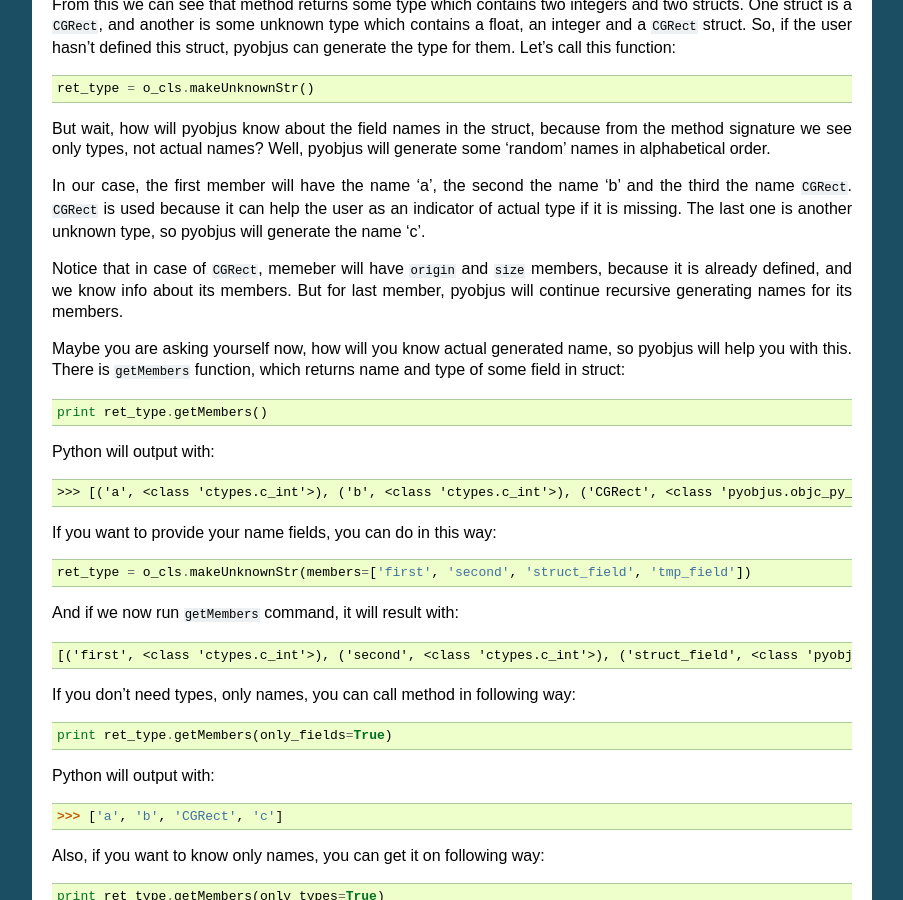
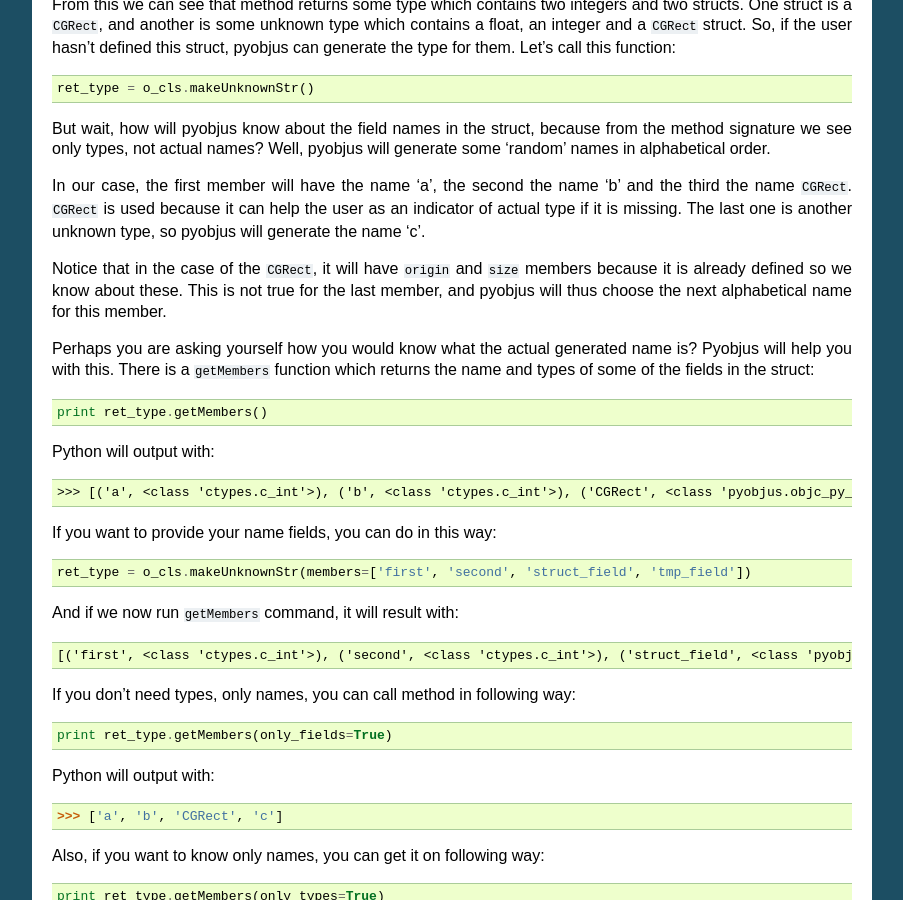
Before and after one commit to kivy/pyobjus, a Sphinx documentation site: the page built from docs/source/core_tutorials.rst, in a window 1280 px wide and 900 px high, scrolled down 9041 px. Shown: the whole window, without its empty margins (198-1101 px from the left). Built offline with Sphinx 7.4.7, drawn with Linux system fonts in a browser that asks for light colours.

Commit message:
doc: grammar tweaks

```diff
--- a/docs/source/core_tutorials.rst
+++ b/docs/source/core_tutorials.rst
@@ -556,12 +556,14 @@ and the third the name ``CGRect``. ``CGRect`` is used because it can help the
 user as an indicator of actual type if it is missing. The last one is another
 unknown type, so pyobjus will generate the name 'c'.
 
-Notice that in case of ``CGRect``, memeber will have ``origin`` and ``size`` members, because it is already defined,
-and we know info about its members. But for last member, pyobjus will continue recursive generating names
-for its members.
+Notice that in the case of the ``CGRect``, it will have ``origin`` and ``size``
+members because it is already defined so we know about these. This is not true
+for the last member, and pyobjus will thus choose the next alphabetical name
+for this member.
 
-Maybe you are asking yourself now, how will you know actual generated name, so pyobjus will help you with this.
-There is ``getMembers`` function, which returns name and type of some field in struct::
+Perhaps you are asking yourself how you would know what the actual generated
+name is? Pyobjus will help you with this. There is a ``getMembers`` function
+which returns the name and types of some of the fields in the struct::
 
     print ret_type.getMembers()
 
```
